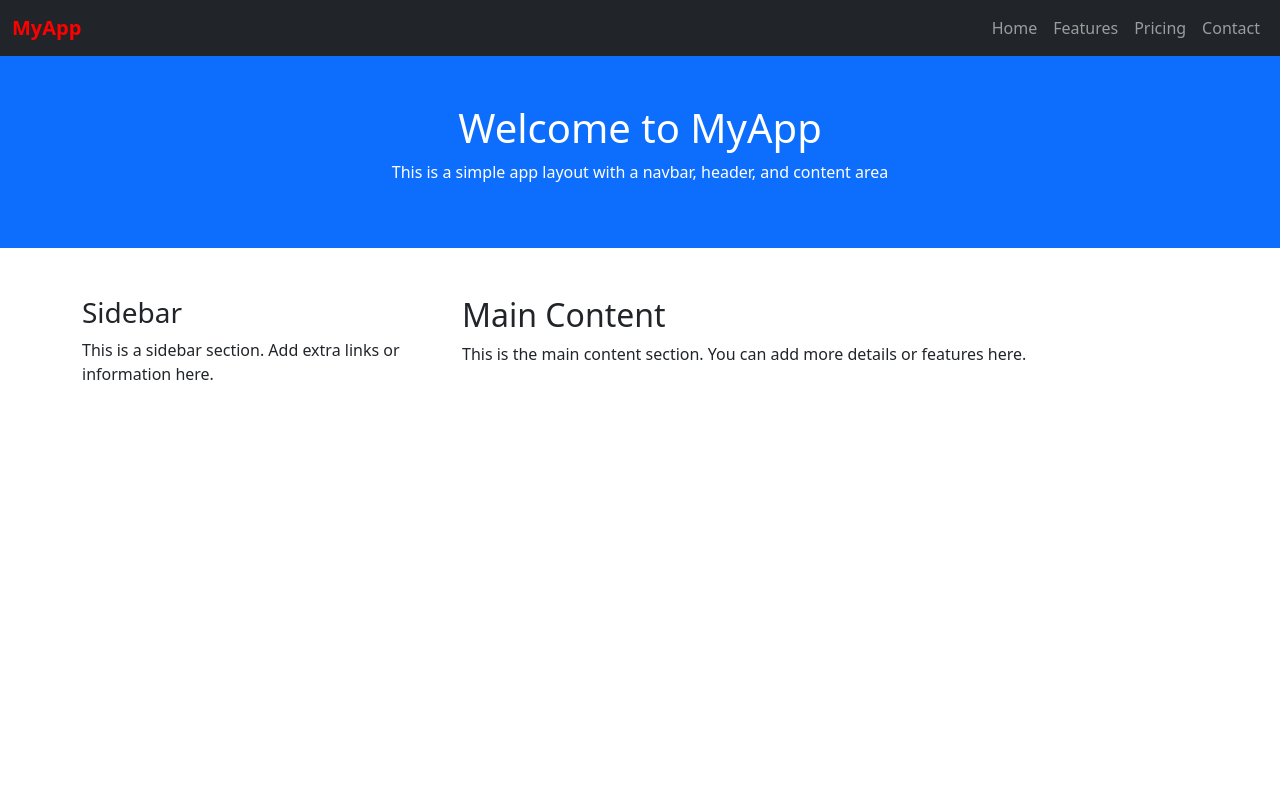
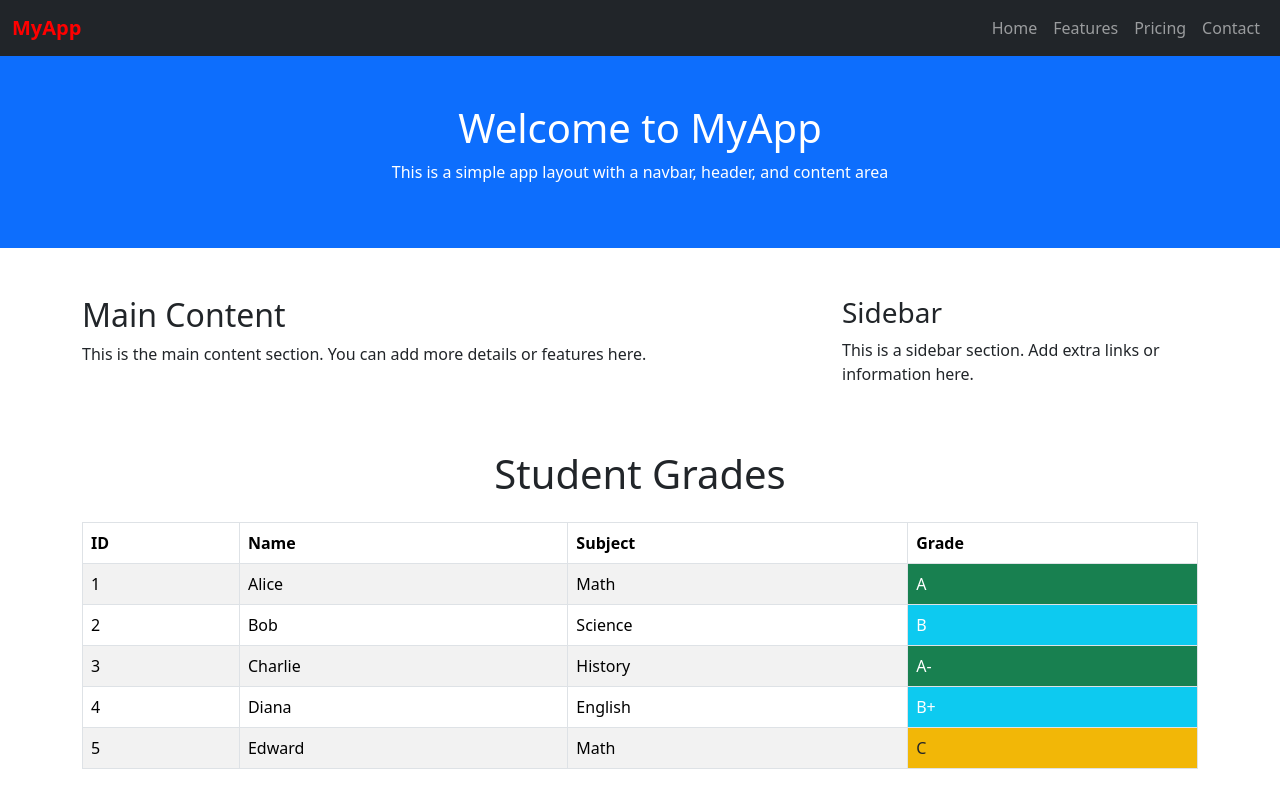
Before and after one commit to mehrdad-javan/g55-react-vite, a React (Vite) app: page / in a window 1280 px wide. Built offline with nearby package versions, Linux system fonts and the light colour scheme.

Commit message:
solution for practice 1

```diff
--- a/src/App.jsx
+++ b/src/App.jsx
@@ -5,6 +5,7 @@
 import Navbar from "./L1_Fundamentals/Navbar";
 import Header from "./L1_Fundamentals/Header";
 import Content from "./L1_Fundamentals/Content";
+import StudentTable from "./L1_Fundamentals/practice/StudentTable";
 
 const App = () => {
   // define js variables
@@ -14,6 +15,7 @@
     <>
       <Navbar />
       <Content />
+      <StudentTable />
     </>
   );
 };
--- a/src/L1_Fundamentals/Content.jsx
+++ b/src/L1_Fundamentals/Content.jsx
@@ -25,8 +25,8 @@
   return (
     <main className="container my-5">
       <div className="row">
+        <MainContent />
         <Sidebar />
-        <MainContent />
       </div>
     </main>
   );
--- /dev/null
+++ b/src/L1_Fundamentals/practice/StudentTable.jsx
@@ -0,0 +1,48 @@
+import React from "react";
+
+const StudentTable = () => {
+  // Sample data representing student grades
+  const studentData = [
+    { id: 1, name: "Alice", subject: "Math", grade: "A" },
+    { id: 2, name: "Bob", subject: "Science", grade: "B" },
+    { id: 3, name: "Charlie", subject: "History", grade: "A-" },
+    { id: 4, name: "Diana", subject: "English", grade: "B+" },
+    { id: 5, name: "Edward", subject: "Math", grade: "C" },
+  ];
+
+  // Function to apply conditional styling based on grade
+  const getGradeClass = (grade) => {
+    if (["A", "A-"].includes(grade)) return "bg-success text-white";
+    if (["B", "B+"].includes(grade)) return "bg-info text-white";
+    if (grade === "C") return "bg-warning text-dark";
+    return "";
+  };
+
+  return (
+    <div className="container mt-5">
+      <h1 className="text-center mb-4">Student Grades</h1>
+      <table className="table table-striped table-bordered">
+        <thead>
+          <tr>
+            <th scope="col">ID</th>
+            <th scope="col">Name</th>
+            <th scope="col">Subject</th>
+            <th scope="col">Grade</th>
+          </tr>
+        </thead>
+        <tbody>
+          {studentData.map((student) => (
+            <tr key={student.id}>
+              <td>{student.id}</td>
+              <td>{student.name}</td>
+              <td>{student.subject}</td>
+              <td className={getGradeClass(student.grade)}>{student.grade}</td>
+            </tr>
+          ))}
+        </tbody>
+      </table>
+    </div>
+  );
+};
+
+export default StudentTable;
```
